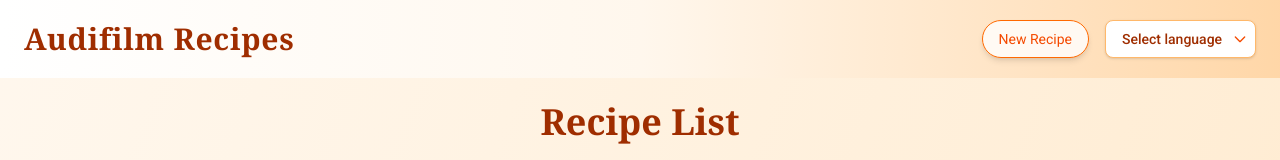
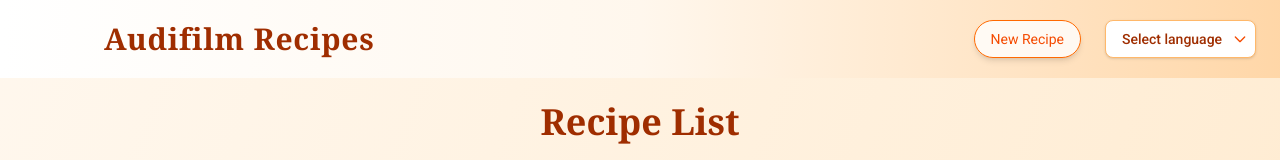
Before and after one commit to InKu3uS/audifilm, an Angular app: page / in a window 1280 px wide. Shown: the top 160 px of the page. Built offline with nearby package versions, Linux system fonts and the light colour scheme; data requests are answered from the project's data file.

Commit message:
fix: Adjust the header layout to improve responsiveness and alignment.

```diff
--- a/src/app/components/header/header.html
+++ b/src/app/components/header/header.html
@@ -1,12 +1,14 @@
 <div class="bg-linear-to-r from-white via-orange-50 to-orange-200 shadow-md">
-  <div class="max-w-7xl mx-auto px-6 py-5 flex items-center justify-between">
+  <div class="w-full mx-auto px-6 py-5 flex items-center justify-between">
     <!-- Logo / Título -->
-    <h3 class="text-xl sm:text-2xl md:text-3xl font-serif font-bold text-orange-800 tracking-wide">
+    <h3
+      class="md:mx-10 lg:mx-20 text-xl sm:text-2xl md:text-3xl font-serif font-bold text-orange-800 tracking-wide"
+    >
       {{ 'header.title' | i18n }}
     </h3>
 
     <!-- Desktop menu (> sm) -->
-    <div class="hidden sm:flex items-center gap-4">
+    <div class="hidden sm:flex items-center gap-6">
       <button
         class="bg-white/80 text-orange-600 border border-orange-500 rounded-full px-4 py-2 shadow-md hover:bg-orange-500 hover:text-white hover:font-medium transition-all"
         routerLink="/new"
```
